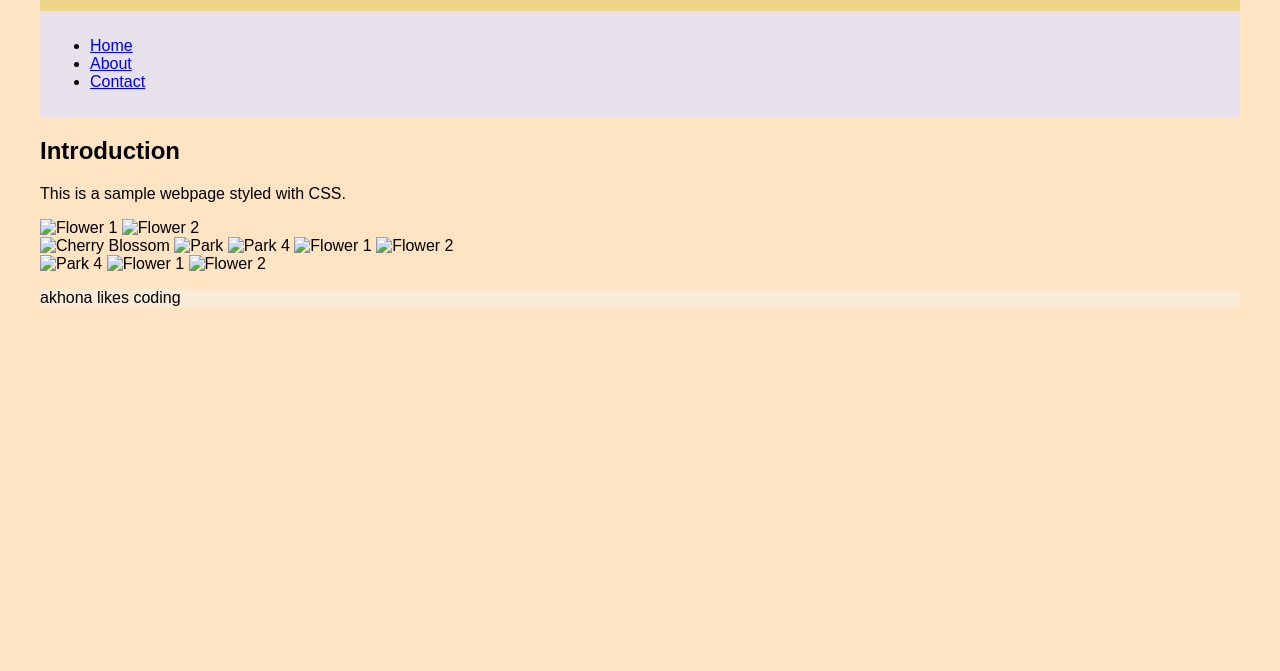
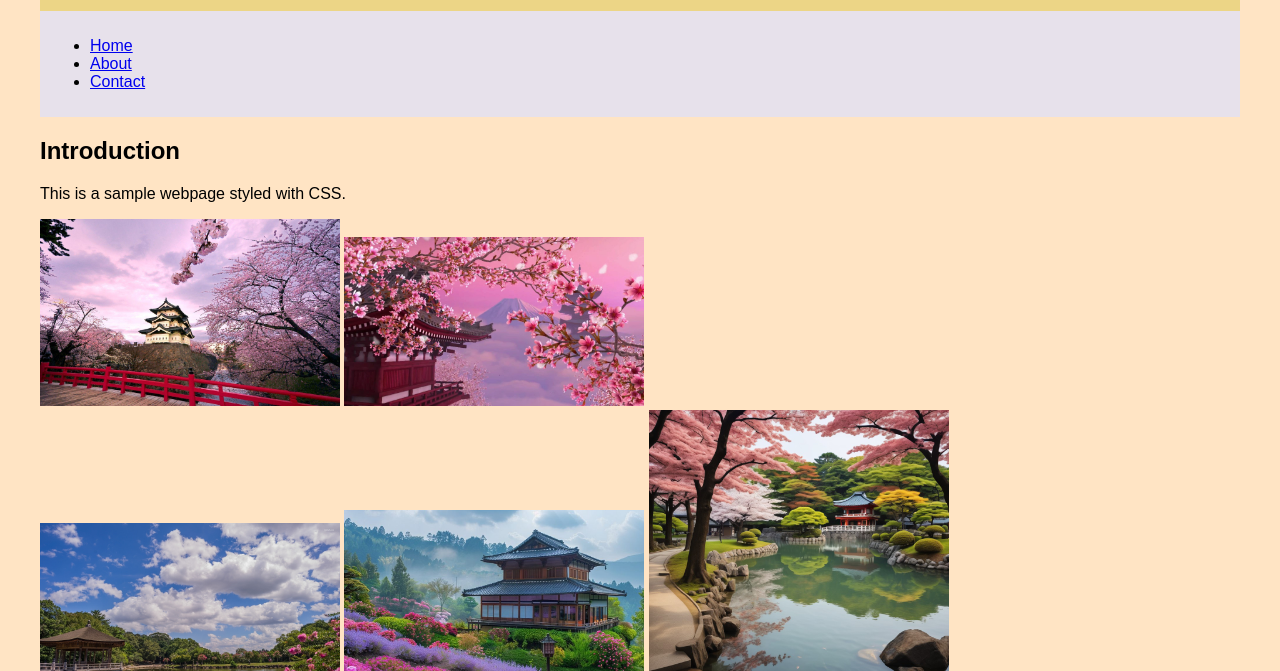
Before and after one commit to akhonamathanda77-cyber/Web-Page, a plain HTML site: page index.html in a window 1280 px wide. Shown: the part 129-800 px from the top of the page. Drawn offline with Linux system fonts and the light colour scheme.

Commit message:
Fix image paths and clean up HTML structure

```diff
--- a/index.html
+++ b/index.html
@@ -26,22 +26,22 @@
   <!-- Images section -->
   <div class="images-section">
 <div class="images-section">
-  <img src="images/flower2.jpg" alt="Flower 1" width="300" />
-  <img src="images/flower3.jfif" alt="Flower 2" width="300" />
+  <img src="flower2.jpg" alt="Flower 1" width="300" />
+  <img src="flower3.jfif" alt="Flower 2" width="300" />
 </div>
-  <img src="images/park-3.jpg" alt="Cherry Blossom" width="300" />
-  <img src="images/Japanese-Style1.jpg" alt="Park" width="300" />
+  <img src="park-3.jpg" alt="Cherry Blossom" width="300" />
+  <img src="Japanese-Style1.jpg" alt="Park" width="300" />
 
   <!-- Additional images -->
-  <img src="images/park4.jpg" alt="Park 4" width="300" />
-  <img src="images/pk2.jfif" alt="Flower 1" width="300" />
-  <img src="images/pk3.jpg" alt="Flower 2" width="300" />
+  <img src="park4.jpg" alt="Park 4" width="300" />
+  <img src="pk2.jfif" alt="Flower 1" width="300" />
+  <img src="pk3.jpg" alt="Flower 2" width="300" />
 </div>
 
 <!-- Corrected images section -->
-<img src="images/park4.jpg" alt="Park 4" width="300" />
-<img src="images/Umikido1.jpeg" alt="Flower 1" width="300" />
-<img src="images/Japanese-Style1.jpg" alt="Flower 2" width="300" />
+<img src="park4.jpg" alt="Park 4" width="300" />
+<img src="Umikido1.jpeg" alt="Flower 1" width="300" />
+<img src="Japanese-Style1.jpg" alt="Flower 2" width="300" />
 
     </body>
     <footer>
```
